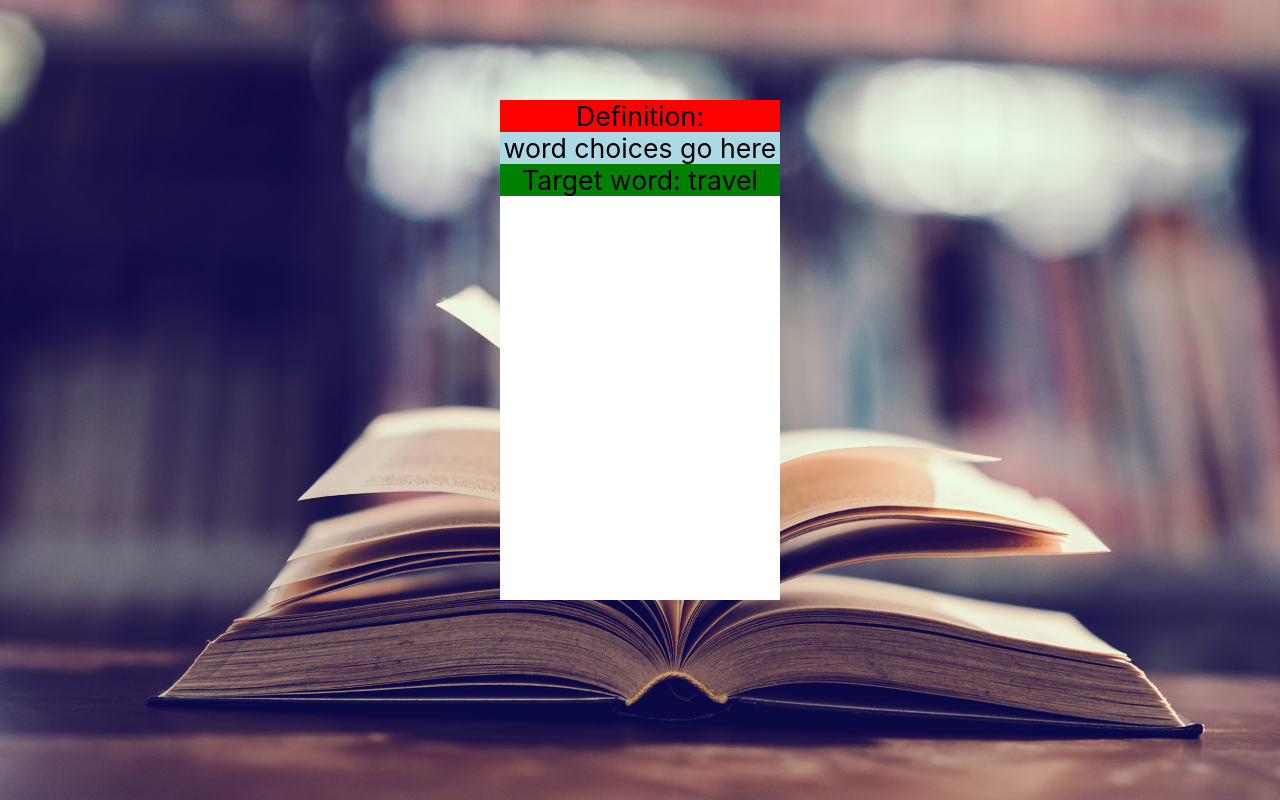
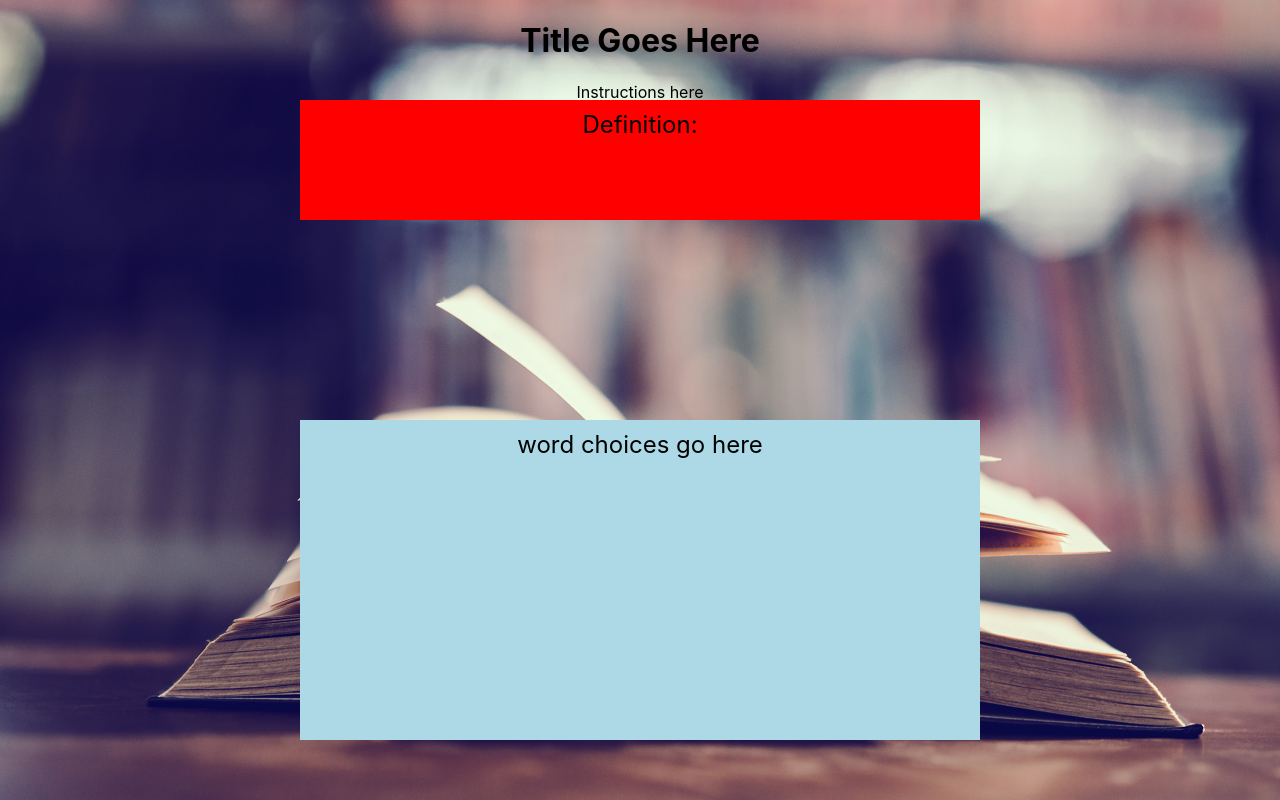
Before and after one commit to irene-rojas/words-history, a React (Create React App) app: page / in a window 1280 px wide. Built offline with nearby package versions, Linux system fonts and the light colour scheme; no server answers.

Commit message:
disabled animation

```diff
--- a/src/App.css
+++ b/src/App.css
@@ -1,35 +1,87 @@
 .App {
     margin: 0 auto;
     display: grid;
-    grid-template-columns: 500px 1fr 500px;
+    grid-template-columns: 300px 1fr 300px;
     grid-template-rows: 100px 1fr 200px;
     text-align: center;
     height: 100vh;
 }
 
+.header {
+    grid-column: 2/3;
+    grid-row: 1/2;
+}
+
 .contentDiv {
     grid-column: 2/3;
     grid-row: 2/3;
+    display: grid;
     grid-template-columns: 1fr;
-    grid-template-rows: repeat(3, 1fr);
-    background-color: white;
-    font-size: 20pt;
+    grid-template-rows: repeat(2, 1fr);
+    /* background-color: white; */
+    font-size: 18pt;
 }
 
 .def {
     grid-column: 1/-1;
     grid-row: 1/2;
     background-color: red;
+    padding: 10px;
+    margin-bottom: 10px;
+    height: 100px;
 }
 
 .choices {
     grid-column: 1/-1;
     grid-row: 2/3;
     background-color: lightblue;
+    padding: 10px;
+    height: 300px;
 }
 
-.targetWord {
+/* .targetWord {
     grid-column: 1/-1;
     grid-row: 3/4;
     background-color: green;
+    padding: 10px;
+} */
+
+.fade-in-bottom {
+	-webkit-animation: fade-in-bottom 1s cubic-bezier(0.390, 0.575, 0.565, 1.000) both;
+	        animation: fade-in-bottom 1s cubic-bezier(0.390, 0.575, 0.565, 1.000) both;
 }
+
+/* ----------------------------------------------
+ * Generated by Animista on 2019-3-4 15:35:1
+ * w: http://animista.net, t: @cssanimista
+ * ---------------------------------------------- */
+
+/**
+ * ----------------------------------------
+ * animation fade-in-bottom
+ * ----------------------------------------
+ */
+ @-webkit-keyframes fade-in-bottom {
+    0% {
+      -webkit-transform: translateY(50px);
+              transform: translateY(50px);
+      opacity: 0;
+    }
+    100% {
+      -webkit-transform: translateY(0);
+              transform: translateY(0);
+      opacity: 1;
+    }
+  }
+  @keyframes fade-in-bottom {
+    0% {
+      -webkit-transform: translateY(50px);
+              transform: translateY(50px);
+      opacity: 0;
+    }
+    100% {
+      -webkit-transform: translateY(0);
+              transform: translateY(0);
+      opacity: 1;
+    }
+  }
--- a/src/App.js
+++ b/src/App.js
@@ -42,6 +42,14 @@ class App extends Component {
     return (
       <div className="App">
 
+        <div className="header">
+
+            <h1 className="title">Title Goes Here</h1>
+
+            <div>Instructions here</div>
+
+        </div>
+
         <div className="contentDiv">
 
             <div className="def">
@@ -52,9 +60,9 @@ class App extends Component {
                 word choices go here
             </div>
 
-            <div className="targetWord">
+            {/* <div className="targetWord">
                 Target word: {this.state.word}
-            </div>
+            </div> */}
 
         </div>
 
```
